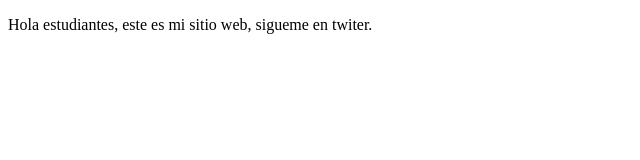
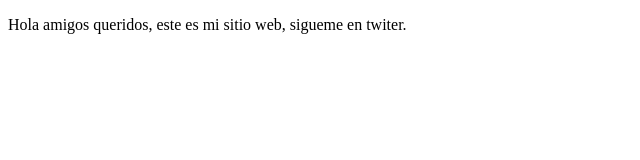
Before and after one commit to bryanjcampos/proyectoDemoCursoPrework, a plain HTML site: page index.html in a window 1280 px wide. Shown: the full height of the page, 0-640 px from the left. Drawn offline with Linux system fonts and the light colour scheme.

Commit message:
agregamos cambios al sitio de twitch

```diff
--- a/index.html
+++ b/index.html
@@ -6,6 +6,6 @@
     <title>Hola Mundo</title>
 </head>
 <body>
-  <p>Hola estudiantes, este es mi sitio web, sigueme en twiter.</p>
+  <p>Hola amigos queridos, este es mi sitio web, sigueme en twiter.</p>
 </body>
 </html>
```
